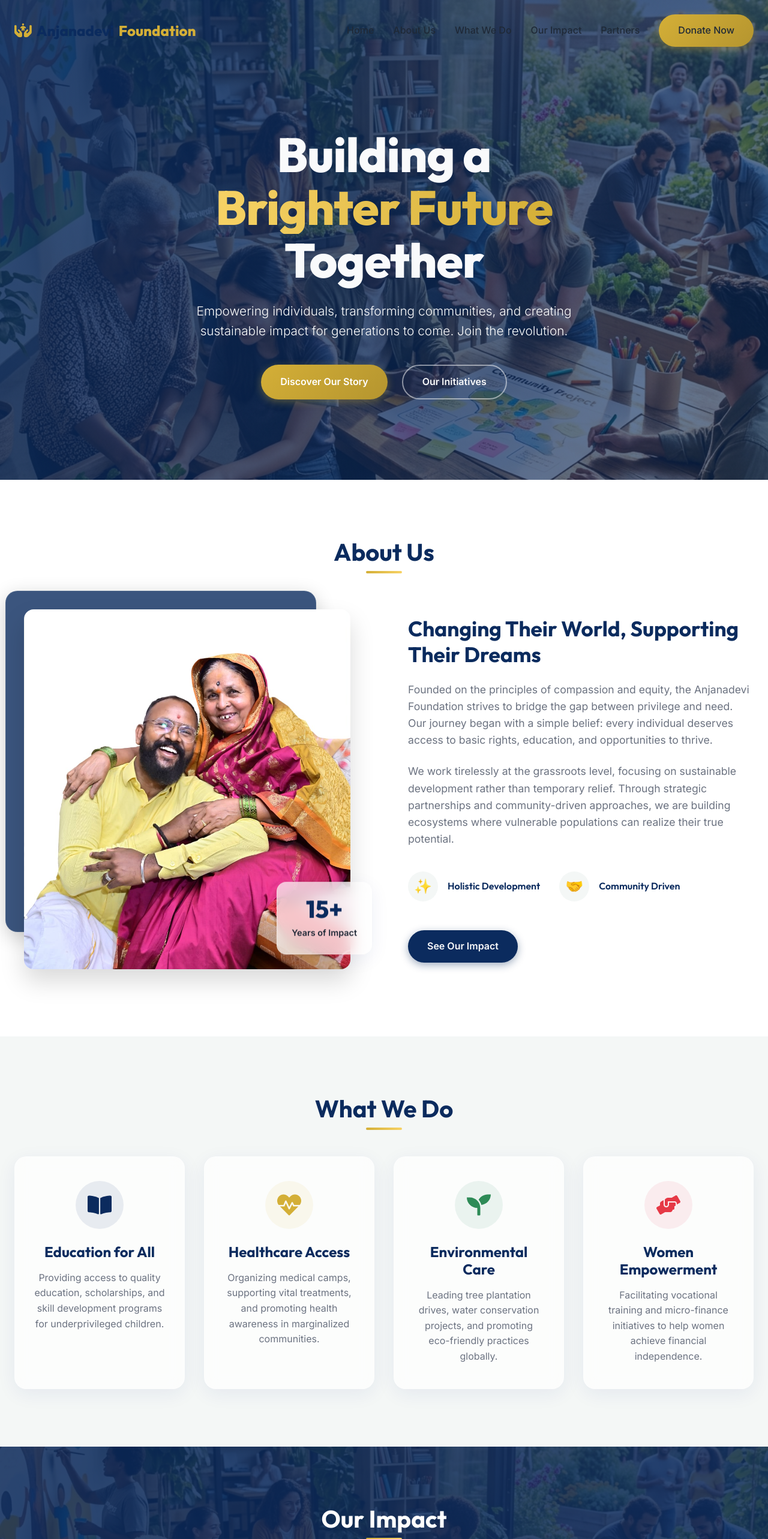
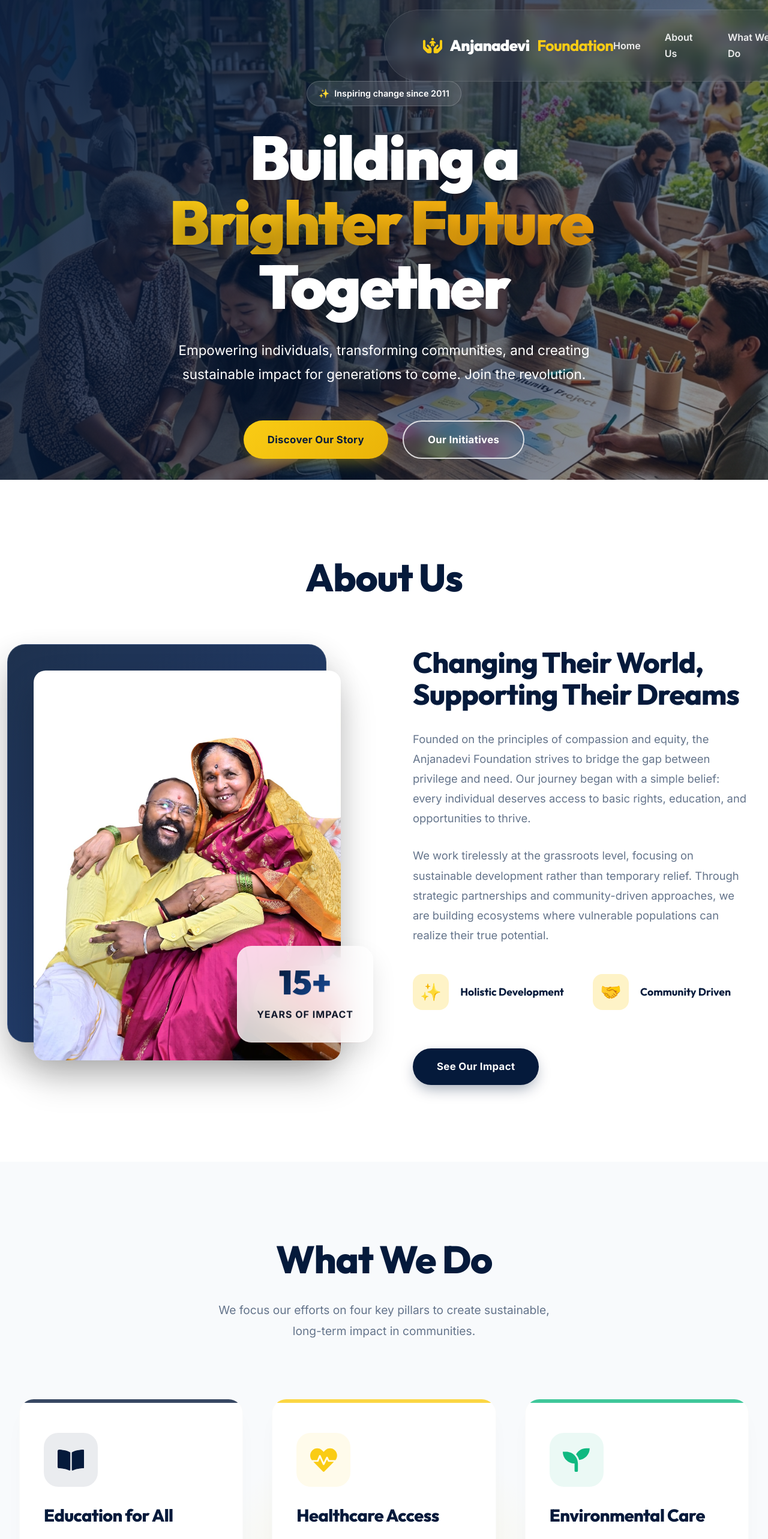
Before and after one commit to abhishekholagundibusiness-cell/foundation-website, a React (Vite) app: page / in a window 1280 px wide. Shown: the top 2566 px of the page at 60% size. Built offline with nearby package versions, Linux system fonts and the light colour scheme.

Commit message:
feat: V2 UI Overhaul - Premium 2030 Design

```diff
--- a/src/components/About.css
+++ b/src/components/About.css
@@ -6,117 +6,131 @@
 .about-grid {
   display: grid;
   grid-template-columns: 1fr 1fr;
-  gap: 5rem;
+  gap: 6rem;
   align-items: center;
 }
 
 .about-image-container {
   position: relative;
-  border-radius: 20px;
-  padding: 1rem;
+  border-radius: 30px;
+  padding: 1.5rem;
 }
 
 .image-backdrop {
   position: absolute;
   top: 0;
   left: 0;
-  width: 90%;
-  height: 90%;
-  border-radius: 20px;
+  width: 95%;
+  height: 95%;
+  border-radius: 30px;
   z-index: 1;
-  transform: translate(-15px, -15px);
+  transform: translate(-20px, -20px);
+  background: linear-gradient(135deg, var(--primary-color) 0%, #0a2d6b 100%);
+  opacity: 0.9;
 }
 
 .about-image {
   position: relative;
   z-index: 2;
-  border-radius: 16px;
+  border-radius: 20px;
   width: 100%;
-  height: 600px;
+  height: 650px;
   object-fit: cover;
-  box-shadow: 0 20px 40px rgba(0, 0, 0, 0.15);
+  box-shadow: 0 30px 60px rgba(0, 0, 0, 0.2);
   transition: var(--transition-slow);
 }
 
 .about-image:hover {
-  transform: translateY(-10px);
+  transform: translateY(-10px) scale(1.02);
+  box-shadow: 0 40px 80px rgba(0, 0, 0, 0.3);
 }
 
 .experience-badge {
   position: absolute;
-  bottom: 40px;
-  right: -20px;
+  bottom: 50px;
+  right: -30px;
   z-index: 3;
-  padding: 1.5rem;
-  border-radius: 16px;
+  padding: 2rem;
+  border-radius: 24px;
   display: flex;
   flex-direction: column;
   align-items: center;
-  gap: 0.5rem;
+  gap: 0.8rem;
   animation: float 6s ease-in-out infinite;
+  background: rgba(255, 255, 255, 0.8);
+  backdrop-filter: blur(24px);
+  border: 1px solid rgba(255, 255, 255, 0.5);
+  box-shadow: 0 20px 40px rgba(0,0,0,0.1);
 }
 
 @keyframes float {
   0% { transform: translateY(0px); }
-  50% { transform: translateY(-15px); }
+  50% { transform: translateY(-20px); }
   100% { transform: translateY(0px); }
 }
 
 .experience-badge .years {
-  font-size: 2.5rem;
+  font-size: 3.5rem;
   font-family: var(--font-heading);
-  font-weight: 800;
-  color: var(--primary-color);
+  font-weight: 900;
+  background: linear-gradient(135deg, var(--primary-color) 0%, #1a4f9c 100%);
+  -webkit-background-clip: text;
+  -webkit-text-fill-color: transparent;
   line-height: 1;
 }
 
 .experience-badge .text {
-  font-weight: 600;
+  font-weight: 700;
   color: var(--text-dark);
-  font-size: 0.9rem;
+  font-size: 1rem;
+  text-transform: uppercase;
+  letter-spacing: 1px;
 }
 
 .about-heading {
-  font-size: 2.2rem;
+  font-size: clamp(2.2rem, 4vw, 3rem);
   color: var(--primary-color);
-  margin-bottom: 1.5rem;
+  margin-bottom: 2rem;
+  letter-spacing: -0.02em;
 }
 
 .about-text {
   color: var(--text-muted);
-  font-size: 1.1rem;
-  margin-bottom: 1.5rem;
+  font-size: 1.15rem;
+  margin-bottom: 1.8rem;
+  line-height: 1.8;
 }
 
 .about-features {
   display: flex;
-  gap: 2rem;
-  margin-top: 2.5rem;
-  margin-bottom: 2rem;
+  gap: 3rem;
+  margin-top: 3rem;
+  margin-bottom: 3rem;
 }
 
 .feature {
   display: flex;
   align-items: center;
-  gap: 1rem;
+  gap: 1.2rem;
 }
 
 .feature-icon {
-  width: 50px;
-  height: 50px;
-  border-radius: 50%;
-  background: var(--accent-color);
+  width: 60px;
+  height: 60px;
+  border-radius: 16px;
+  background: #FEF3C7; /* Light amber */
   display: flex;
   align-items: center;
   justify-content: center;
-  font-size: 1.5rem;
+  font-size: 1.8rem;
   color: var(--secondary-color);
 }
 
 .feature-text {
-  font-weight: 600;
+  font-weight: 700;
   font-family: var(--font-heading);
   color: var(--primary-color);
+  font-size: 1.1rem;
 }
 
 .mt-4 {
@@ -130,11 +144,11 @@
   }
 
   .about-image {
-    height: 400px;
+    height: 500px;
   }
 
   .experience-badge {
-    right: 20px;
+    right: 10px;
     bottom: -20px;
   }
 }
--- a/src/components/Hero.css
+++ b/src/components/Hero.css
@@ -18,7 +18,7 @@
   background-size: cover;
   background-position: center;
   z-index: -2;
-  transform: scale(1.05); /* Slight scale to allow parallax or prevent edges showing */
+  transform: scale(1.05);
 }
 
 .hero-overlay {
@@ -27,40 +27,60 @@
   left: 0;
   width: 100%;
   height: 100%;
-  background: linear-gradient(135deg, rgba(11, 43, 94, 0.9) 0%, rgba(11, 43, 94, 0.6) 100%);
+  background: linear-gradient(135deg, rgba(5, 26, 59, 0.95) 0%, rgba(5, 26, 59, 0.4) 100%);
   z-index: -1;
 }
 
 .hero-content {
   text-align: center;
   color: var(--text-light);
-  max-width: 900px;
-  padding-top: 80px;
+  max-width: 1000px;
+  padding-top: 100px;
+  display: flex;
+  flex-direction: column;
+  align-items: center;
+}
+
+.hero-badge {
+  display: inline-flex;
+  align-items: center;
+  gap: 0.5rem;
+  padding: 0.5rem 1.2rem;
+  border-radius: 9999px;
+  font-size: 0.9rem;
+  font-weight: 600;
+  margin-bottom: 2rem;
+  color: var(--text-light);
+  background: rgba(255, 255, 255, 0.1);
+  border: 1px solid rgba(255, 255, 255, 0.2);
 }
 
 .hero-title {
-  font-size: clamp(3rem, 8vw, 5rem);
-  font-weight: 800;
-  line-height: 1.1;
-  margin-bottom: 1.5rem;
-  letter-spacing: -1px;
+  font-size: clamp(3.5rem, 8vw, 6.5rem);
+  font-weight: 900;
+  line-height: 1.05;
+  margin-bottom: 2rem;
+  letter-spacing: -0.03em;
+  text-shadow: 0 20px 40px rgba(0,0,0,0.3);
 }
 
 .hero-title .highlight {
-  background: linear-gradient(90deg, #f7d265, var(--secondary-color));
+  background: linear-gradient(135deg, #FACC15 0%, #F59E0B 100%);
   -webkit-background-clip: text;
   -webkit-text-fill-color: transparent;
   display: inline-block;
+  padding-right: 0.1em; /* Prevent clipping */
 }
 
 .hero-subtitle {
-  font-size: clamp(1.1rem, 2vw, 1.3rem);
-  font-weight: 300;
+  font-size: clamp(1.1rem, 2.5vw, 1.4rem);
+  font-weight: 400;
   opacity: 0.9;
-  margin-bottom: 2.5rem;
-  max-width: 700px;
+  margin-bottom: 3.5rem;
+  max-width: 750px;
   margin-left: auto;
   margin-right: auto;
+  line-height: 1.8;
 }
 
 .hero-cta {
@@ -73,7 +93,11 @@
 @media (max-width: 768px) {
   .hero-cta {
     flex-direction: column;
+    width: 100%;
     gap: 1rem;
-    padding: 0 2rem;
+    padding: 0 1rem;
+  }
+  .hero-cta .btn {
+    width: 100%;
   }
 }
--- a/src/components/Hero.jsx
+++ b/src/components/Hero.jsx
@@ -9,13 +9,22 @@ const Hero = () => {
 
       <div className="container hero-content">
         <motion.div
-          initial={{ opacity: 0, y: 30 }}
+          initial={{ opacity: 0, y: 50 }}
           animate={{ opacity: 1, y: 0 }}
-          transition={{ duration: 0.8, ease: "easeOut" }}
+          transition={{ duration: 1, ease: [0.16, 1, 0.3, 1] }}
         >
+          <motion.div
+            className="hero-badge glass"
+            initial={{ opacity: 0, scale: 0.8 }}
+            animate={{ opacity: 1, scale: 1 }}
+            transition={{ duration: 0.8, delay: 0.1 }}
+          >
+            <span>✨</span> Inspiring change since 2011
+          </motion.div>
+
           <motion.h1
             className="hero-title"
-            initial={{ opacity: 0, y: 20 }}
+            initial={{ opacity: 0, y: 30 }}
             animate={{ opacity: 1, y: 0 }}
             transition={{ duration: 0.8, delay: 0.2 }}
           >
@@ -24,7 +33,7 @@ const Hero = () => {
 
           <motion.p
             className="hero-subtitle"
-            initial={{ opacity: 0, y: 20 }}
+            initial={{ opacity: 0, y: 30 }}
             animate={{ opacity: 1, y: 0 }}
             transition={{ duration: 0.8, delay: 0.4 }}
           >
@@ -33,7 +42,7 @@ const Hero = () => {
 
           <motion.div
             className="hero-cta"
-            initial={{ opacity: 0, y: 20 }}
+            initial={{ opacity: 0, y: 30 }}
             animate={{ opacity: 1, y: 0 }}
             transition={{ duration: 0.8, delay: 0.6 }}
           >
--- a/src/components/Navbar.css
+++ b/src/components/Navbar.css
@@ -1,19 +1,25 @@
 .navbar-wrapper {
   position: fixed;
-  top: 0;
-  left: 0;
-  width: 100%;
+  top: 1rem;
+  left: 50%;
+  transform: translateX(-50%);
+  width: 90%;
+  max-width: 1200px;
   z-index: 1000;
   transition: var(--transition-normal);
-  padding: 1.5rem 0;
+  padding: 1rem 2rem;
+  border-radius: 9999px;
+  background: rgba(255, 255, 255, 0.05);
+  backdrop-filter: blur(10px);
+  border: 1px solid rgba(255, 255, 255, 0.1);
 }
 
 .navbar-wrapper.scrolled {
-  padding: 1rem 0;
   background: var(--glass-bg);
-  backdrop-filter: blur(12px);
-  border-bottom: 1px solid var(--glass-border);
+  backdrop-filter: blur(24px);
+  border: 1px solid var(--glass-border);
   box-shadow: var(--glass-shadow);
+  padding: 0.8rem 2rem;
 }
 
 .navbar {
@@ -25,62 +31,68 @@
 .logo {
   display: flex;
   align-items: center;
-  gap: 0.5rem;
+  gap: 0.8rem;
   font-family: var(--font-heading);
-  font-size: 1.5rem;
-  font-weight: 800;
+  font-size: 1.6rem;
+  font-weight: 900;
+  color: var(--text-light);
+  letter-spacing: -0.03em;
+  transition: var(--transition-fast);
+}
+
+.navbar-wrapper.scrolled .logo {
   color: var(--primary-color);
 }
 
 .logo span {
   color: var(--secondary-color);
+  font-weight: 700;
 }
 
 .logo-icon {
-  font-size: 1.8rem;
+  font-size: 2rem;
   color: var(--secondary-color);
 }
 
 .desktop-nav .nav-links {
   display: flex;
   align-items: center;
-  gap: 2rem;
+  gap: 2.5rem;
 }
 
 .desktop-nav .nav-links a {
-  font-weight: 500;
-  color: var(--text-dark);
+  font-weight: 600;
+  color: rgba(255, 255, 255, 0.9);
   transition: var(--transition-fast);
   position: relative;
+  font-size: 1rem;
+}
+
+.navbar-wrapper.scrolled .desktop-nav .nav-links a {
+  color: var(--text-muted);
 }
 
 .desktop-nav .nav-links a:hover {
-  color: var(--primary-color);
+  color: var(--secondary-color);
 }
 
-.desktop-nav .nav-links a:not(.btn)::after {
-  content: '';
-  position: absolute;
-  bottom: -4px;
-  left: 0;
-  width: 0;
-  height: 2px;
-  background: var(--secondary-color);
-  transition: var(--transition-fast);
-}
-
-.desktop-nav .nav-links a:not(.btn):hover::after {
-  width: 100%;
+.navbar-wrapper.scrolled .desktop-nav .nav-links a:hover {
+  color: var(--primary-color);
 }
 
 .mobile-menu-btn {
   display: none;
   background: transparent;
   border: none;
-  font-size: 1.5rem;
-  color: var(--primary-color);
+  font-size: 1.8rem;
+  color: var(--text-light);
   cursor: pointer;
   z-index: 1001;
+  transition: var(--transition-fast);
+}
+
+.navbar-wrapper.scrolled .mobile-menu-btn {
+  color: var(--primary-color);
 }
 
 .mobile-nav {
@@ -100,20 +112,26 @@
   display: flex;
   flex-direction: column;
   align-items: center;
-  gap: 2rem;
+  gap: 2.5rem;
 }
 
 .mobile-nav-links a {
-  font-size: 1.5rem;
-  font-weight: 600;
+  font-size: 2rem;
+  font-family: var(--font-heading);
+  font-weight: 800;
   color: var(--primary-color);
+  letter-spacing: -0.02em;
 }
 
-@media (max-width: 768px) {
+@media (max-width: 992px) {
   .desktop-nav {
     display: none;
   }
   .mobile-menu-btn {
     display: block;
   }
+  .navbar-wrapper {
+    width: 95%;
+    padding: 1rem 1.5rem;
+  }
 }
--- a/src/components/Services.css
+++ b/src/components/Services.css
@@ -1,64 +1,105 @@
 .services-section {
   background-color: var(--accent-color);
   position: relative;
+  z-index: 1;
 }
 
-.services-grid {
-  display: grid;
-  grid-template-columns: repeat(auto-fit, minmax(280px, 1fr));
-  gap: 2rem;
+.section-header {
+  text-align: center;
+  margin-bottom: 6rem;
 }
 
-.service-card {
-  padding: 2.5rem 2rem;
-  border-radius: 20px;
-  text-align: center;
+.section-subtitle {
+  color: var(--text-muted);
+  font-size: 1.2rem;
+  max-width: 600px;
+  margin: -3rem auto 0; /* pulls it closer to the title */
+  line-height: 1.8;
+}
+
+.services-masonry {
+  display: grid;
+  grid-template-columns: repeat(auto-fit, minmax(300px, 1fr));
+  gap: 3rem;
+  padding-bottom: 4rem; /* room for staggered offset */
+}
+
+.service-card-v2 {
+  background: var(--bg-color);
+  padding: 3.5rem 2.5rem;
+  border-radius: 24px;
+  box-shadow: 0 20px 40px -15px rgba(0,0,0,0.05);
   position: relative;
   overflow: hidden;
-  display: flex;
-  flex-direction: column;
-  align-items: center;
-  background: white; /* Fallback */
-  background: var(--glass-bg);
+  transition: var(--transition-normal);
+  border: 1px solid rgba(0,0,0,0.02);
 }
 
-.service-icon-wrapper {
-  width: 80px;
-  height: 80px;
-  border-radius: 50%;
+.service-card-v2.staggered {
+  transform: translateY(40px);
+}
+
+.service-card-v2:hover {
+  transform: translateY(-10px) scale(1.02);
+  box-shadow: 0 40px 60px -15px rgba(0,0,0,0.08);
+}
+
+.service-card-v2.staggered:hover {
+  transform: translateY(30px) scale(1.02);
+}
+
+.icon-container {
+  width: 90px;
+  height: 90px;
+  border-radius: 24px;
   display: flex;
   align-items: center;
   justify-content: center;
-  font-size: 2.5rem;
-  margin-bottom: 1.5rem;
-  transition: var(--transition-normal);
+  font-size: 2.8rem;
+  margin-bottom: 2rem;
+  transition: var(--transition-slow);
 }
 
-.service-card:hover .service-icon-wrapper {
-  transform: scale(1.1) rotate(5deg);
+.service-card-v2:hover .icon-container {
+  transform: scale(1.1) rotate(8deg);
 }
 
-.service-title {
-  font-size: 1.5rem;
+.service-title-v2 {
+  font-size: 1.8rem;
   color: var(--primary-color);
-  margin-bottom: 1rem;
+  margin-bottom: 1.2rem;
+  letter-spacing: -0.02em;
 }
 
-.service-desc {
+.service-desc-v2 {
   color: var(--text-muted);
-  font-size: 1rem;
-  line-height: 1.6;
+  font-size: 1.05rem;
+  line-height: 1.7;
 }
 
-.service-hover-line {
+.card-accent {
   position: absolute;
-  bottom: 0;
+  top: 0;
   left: 0;
-  width: 0;
-  height: 4px;
+  width: 100%;
+  height: 6px;
   transition: var(--transition-normal);
+  opacity: 0.8;
 }
 
-.service-card:hover .service-hover-line {
-  width: 100%;
+.service-card-v2:hover .card-accent {
+  height: 10px;
+  opacity: 1;
 }
+
+@media (max-width: 992px) {
+  .service-card-v2.staggered {
+    transform: translateY(0);
+  }
+  .service-card-v2.staggered:hover {
+    transform: translateY(-10px) scale(1.02);
+  }
+  .services-masonry {
+    padding-bottom: 0;
+  }
+}
--- a/src/components/Services.jsx
+++ b/src/components/Services.jsx
@@ -7,76 +7,69 @@ const services = [
     icon: <FaBookOpen />,
     title: 'Education for All',
     description: 'Providing access to quality education, scholarships, and skill development programs for underprivileged children.',
-    color: '#0B2B5E'
+    color: '#051A3B'
   },
   {
     icon: <FaHeartbeat />,
     title: 'Healthcare Access',
     description: 'Organizing medical camps, supporting vital treatments, and promoting health awareness in marginalized communities.',
-    color: '#D4AF37'
+    color: '#FACC15'
   },
   {
     icon: <FaSeedling />,
     title: 'Environmental Care',
     description: 'Leading tree plantation drives, water conservation projects, and promoting eco-friendly practices globally.',
-    color: '#2E8B57'
+    color: '#10B981'
   },
   {
     icon: <FaHandsHelping />,
     title: 'Women Empowerment',
     description: 'Facilitating vocational training and micro-finance initiatives to help women achieve financial independence.',
-    color: '#E63946'
+    color: '#F43F5E'
   }
 ];
-
-const containerVariants = {
-  hidden: { opacity: 0 },
-  visible: {
-    opacity: 1,
-    transition: {
-      staggerChildren: 0.2
-    }
-  }
-};
-
-const cardVariants = {
-  hidden: { opacity: 0, y: 50 },
-  visible: { opacity: 1, y: 0, transition: { duration: 0.6 } }
-};
 
 const Services = () => {
   return (
     <section id="services" className="services-section">
+      <div className="ambient-glow"></div>
       <div className="container">
-        <h2 className="section-title">What We Do</h2>
+        <motion.div
+          className="section-header"
+          initial={{ opacity: 0, y: 30 }}
+          whileInView={{ opacity: 1, y: 0 }}
+          viewport={{ once: true, margin: "-100px" }}
+          transition={{ duration: 0.8 }}
+        >
+          <h2 className="section-title">What We Do</h2>
+          <p className="section-subtitle">
+            We focus our efforts on four key pillars to create sustainable, long-term impact in communities.
+          </p>
+        </motion.div>
 
-        <motion.div
-          className="services-grid"
-          variants={containerVariants}
-          initial="hidden"
-          whileInView="visible"
-          viewport={{ once: true, margin: "-100px" }}
-        >
+        <div className="services-masonry">
           {services.map((service, index) => (
             <motion.div
               key={index}
-              className="service-card glass"
-              variants={cardVariants}
-              whileHover={{ y: -10, boxShadow: '0 20px 40px rgba(0,0,0,0.1)' }}
+              className={`service-card-v2 ${index % 2 !== 0 ? 'staggered' : ''}`}
+              initial={{ opacity: 0, y: 50 }}
+              whileInView={{ opacity: 1, y: 0 }}
+              viewport={{ once: true, margin: "-50px" }}
+              transition={{ duration: 0.8, delay: index * 0.15 }}
             >
               <div
-                className="service-icon-wrapper"
+                className="icon-container"
                 style={{ backgroundColor: `${service.color}15`, color: service.color }}
               >
                 {service.icon}
               </div>
-              <h3 className="service-title">{service.title}</h3>
-              <p className="service-desc">{service.description}</p>
+              <h3 className="service-title-v2">{service.title}</h3>
+              <p className="service-desc-v2">{service.description}</p>
 
-              <div className="service-hover-line" style={{ backgroundColor: service.color }}></div>
+              <div className="card-accent" style={{ backgroundColor: service.color }}></div>
             </motion.div>
           ))}
-        </motion.div>
+        </div>
       </div>
     </section>
   );
--- a/src/index.css
+++ b/src/index.css
@@ -1,21 +1,21 @@
-@import url('https://fonts.googleapis.com/css2?family=Inter:wght@300;400;500;600;700&family=Outfit:wght@400;600;700;800&display=swap');
+@import url('https://fonts.googleapis.com/css2?family=Inter:wght@300;400;500;600;700;800&family=Outfit:wght@400;600;700;800;900&display=swap');
 
 :root {
-  --primary-color: #0B2B5E; /* Deep Navy */
-  --secondary-color: #D4AF37; /* Gold */
-  --accent-color: #F4F7F6; /* Light gray background */
+  --primary-color: #051A3B; /* Much Deeper Navy */
+  --secondary-color: #FACC15; /* Vibrant Modern Gold/Yellow */
+  --accent-color: #F8FAFC; /* Slate 50 */
   --bg-color: #ffffff;
-  --text-dark: #1f2937;
-  --text-light: #f9fafb;
-  --text-muted: #6b7280;
+  --text-dark: #0F172A; /* Slate 900 */
+  --text-light: #ffffff;
+  --text-muted: #64748B; /* Slate 500 */
 
-  --glass-bg: rgba(255, 255, 255, 0.7);
-  --glass-border: rgba(255, 255, 255, 0.3);
-  --glass-shadow: 0 8px 32px 0 rgba(31, 38, 135, 0.07);
+  --glass-bg: rgba(255, 255, 255, 0.6);
+  --glass-border: rgba(255, 255, 255, 0.8);
+  --glass-shadow: 0 25px 50px -12px rgba(15, 23, 42, 0.08);
 
-  --transition-fast: 0.2s ease;
-  --transition-normal: 0.3s cubic-bezier(0.4, 0, 0.2, 1);
-  --transition-slow: 0.5s cubic-bezier(0.4, 0, 0.2, 1);
+  --transition-fast: 0.2s cubic-bezier(0.4, 0, 0.2, 1);
+  --transition-normal: 0.4s cubic-bezier(0.4, 0, 0.2, 1);
+  --transition-slow: 0.7s cubic-bezier(0.4, 0, 0.2, 1);
 
   --font-main: 'Inter', sans-serif;
   --font-heading: 'Outfit', sans-serif;
@@ -29,22 +29,24 @@
 
 html {
   scroll-behavior: smooth;
-  scroll-padding-top: 80px; /* offset for sticky header */
+  scroll-padding-top: 120px; /* More offset for floating header */
 }
 
 body {
   font-family: var(--font-main);
   background-color: var(--bg-color);
   color: var(--text-dark);
-  line-height: 1.6;
+  line-height: 1.7;
   overflow-x: hidden;
   -webkit-font-smoothing: antialiased;
+  -moz-osx-font-smoothing: grayscale;
 }
 
 h1, h2, h3, h4, h5, h6 {
   font-family: var(--font-heading);
-  font-weight: 700;
-  line-height: 1.2;
+  font-weight: 800;
+  line-height: 1.1;
+  letter-spacing: -0.02em;
 }
 
 a {
@@ -63,50 +65,45 @@ img {
 }
 
 .container {
-  max-width: 1280px;
+  max-width: 1320px;
   margin: 0 auto;
-  padding: 0 1.5rem;
+  padding: 0 2rem;
+}
+
+@media (max-width: 640px) {
+  .container {
+    padding: 0 1.5rem;
+  }
 }
 
 section {
-  padding: 6rem 0;
+  padding: 8rem 0; /* Huge whitespace */
+  position: relative;
 }
 
 .section-title {
   text-align: center;
-  font-size: 2.5rem;
+  font-size: clamp(2.5rem, 5vw, 4rem);
   color: var(--primary-color);
-  margin-bottom: 3.5rem;
+  margin-bottom: 5rem;
   position: relative;
-}
-
-.section-title::after {
-  content: '';
-  position: absolute;
-  bottom: -12px;
-  left: 50%;
-  transform: translateX(-50%);
-  width: 60px;
-  height: 4px;
-  background: linear-gradient(90deg, var(--secondary-color), #f7d265);
-  border-radius: 4px;
 }
 
 /* Glassmorphism Utilities */
 .glass {
   background: var(--glass-bg);
-  backdrop-filter: blur(12px);
-  -webkit-backdrop-filter: blur(12px);
+  backdrop-filter: blur(24px);
+  -webkit-backdrop-filter: blur(24px);
   border: 1px solid var(--glass-border);
   box-shadow: var(--glass-shadow);
 }
 
 .glass-dark {
-  background: rgba(11, 43, 94, 0.8);
-  backdrop-filter: blur(16px);
-  -webkit-backdrop-filter: blur(16px);
-  border: 1px solid rgba(255, 255, 255, 0.1);
-  box-shadow: 0 8px 32px 0 rgba(0, 0, 0, 0.2);
+  background: rgba(5, 26, 59, 0.7);
+  backdrop-filter: blur(24px);
+  -webkit-backdrop-filter: blur(24px);
+  border: 1px solid rgba(255, 255, 255, 0.15);
+  box-shadow: 0 30px 60px rgba(0, 0, 0, 0.3);
 }
 
 /* Buttons */
@@ -114,46 +111,63 @@ section {
   display: inline-flex;
   align-items: center;
   justify-content: center;
-  padding: 0.875rem 2rem;
+  padding: 1rem 2.5rem;
   font-family: var(--font-main);
-  font-weight: 600;
+  font-weight: 700;
   border-radius: 9999px;
   transition: var(--transition-normal);
   cursor: pointer;
   border: none;
-  font-size: 1rem;
+  font-size: 1.05rem;
+  letter-spacing: 0.02em;
 }
 
 .btn-primary {
   background-color: var(--primary-color);
   color: var(--text-light);
-  box-shadow: 0 4px 14px 0 rgba(11, 43, 94, 0.39);
+  box-shadow: 0 10px 25px -5px rgba(5, 26, 59, 0.4);
 }
 
 .btn-primary:hover {
-  background-color: #081e42;
-  transform: translateY(-2px);
-  box-shadow: 0 6px 20px rgba(11, 43, 94, 0.4);
+  background-color: #020b1a;
+  transform: translateY(-4px);
+  box-shadow: 0 20px 35px -5px rgba(5, 26, 59, 0.5);
 }
 
 .btn-secondary {
-  background: linear-gradient(135deg, var(--secondary-color) 0%, #b5952f 100%);
-  color: white;
-  box-shadow: 0 4px 14px 0 rgba(212, 175, 55, 0.39);
+  background: linear-gradient(135deg, var(--secondary-color) 0%, #EAB308 100%);
+  color: var(--primary-color);
+  box-shadow: 0 10px 25px -5px rgba(250, 204, 21, 0.4);
 }
 
 .btn-secondary:hover {
-  transform: translateY(-2px);
-  box-shadow: 0 6px 20px rgba(212, 175, 55, 0.4);
+  transform: translateY(-4px);
+  box-shadow: 0 20px 35px -5px rgba(250, 204, 21, 0.5);
 }
 
 .btn-outline {
   background-color: transparent;
   color: var(--text-light);
-  border: 2px solid rgba(255, 255, 255, 0.5);
+  border: 2px solid rgba(255, 255, 255, 0.8);
+  backdrop-filter: blur(10px);
 }
 
 .btn-outline:hover {
   background-color: white;
   color: var(--primary-color);
+  transform: translateY(-4px);
+  box-shadow: 0 20px 35px -5px rgba(0, 0, 0, 0.2);
 }
+
+/* Ambient Glow */
+.ambient-glow {
+  position: absolute;
+  width: 600px;
+  height: 600px;
+  background: radial-gradient(circle, rgba(250, 204, 21, 0.15) 0%, transparent 70%);
+  top: 50%;
+  left: 50%;
+  transform: translate(-50%, -50%);
+  z-index: -1;
+  pointer-events: none;
+}
```
Also changed, not shown: src/components/ImpactCounters.css (+16 -12 lines), src/components/Media.css (+29 -18 lines).
